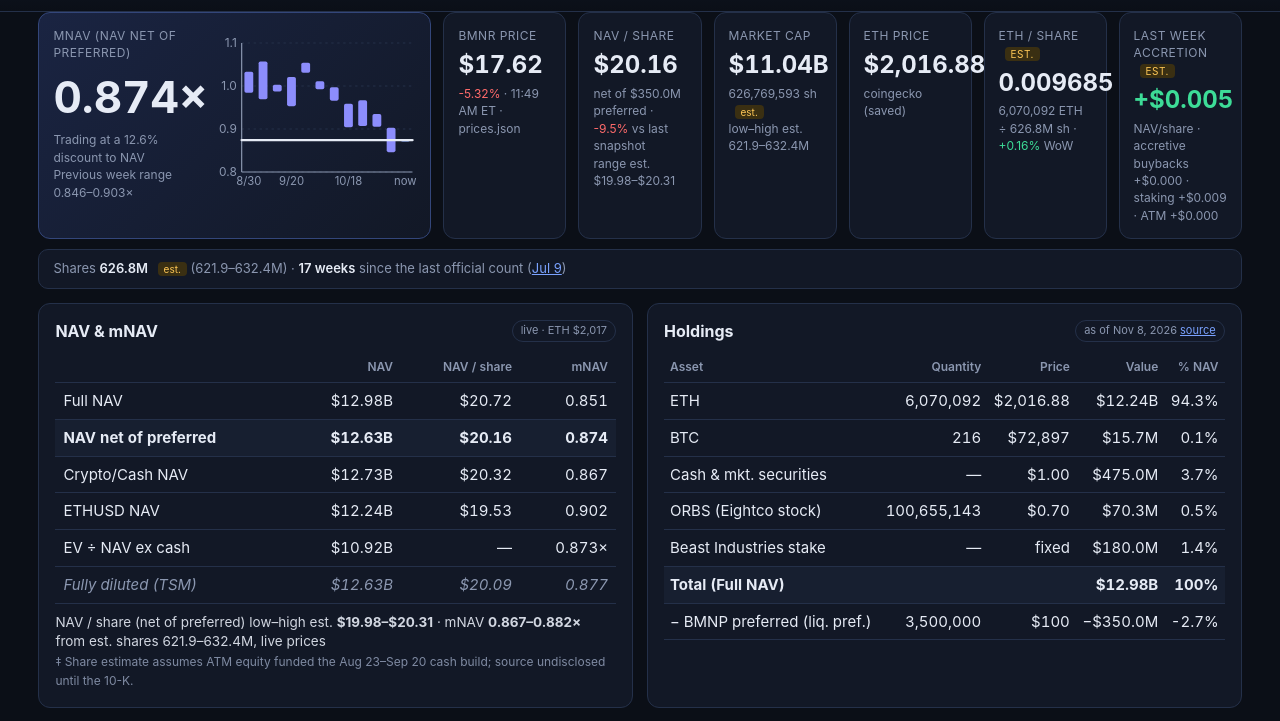
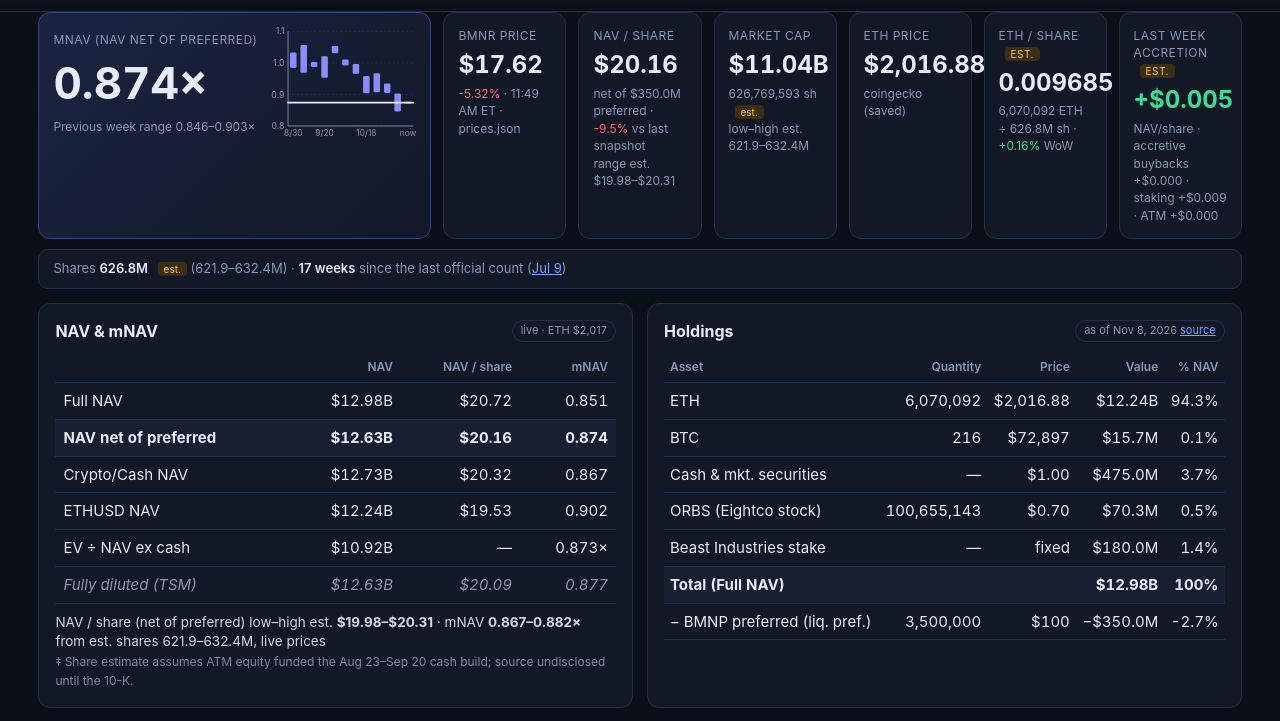
Before and after one commit to CAPEAG/bmnr-nav-tracker, a website: page index.html in a window 1280 px wide. Shown: the part 67-788 px from the top of the page. Drawn offline with nearby package versions, Linux system fonts and the light colour scheme; no server answers.

Commit message:
mNAV card: drop discount line; previous-week range on one line, chart shifted right

```diff
--- a/assets/app.js
+++ b/assets/app.js
@@ -204,7 +204,7 @@ function render() {
   const gauge = mnavChart(full.mnav, S.history.mnav_weekly_ranges, S.currentWeek, S.history.snapshots.at(-1)?.as_of);
   $('hero').innerHTML = `
     <div class="kpi main"><div class="mn-wrap"><div class="mn-txt"><div class="l">mNAV (NAV net of preferred)</div><div class="v">${full.mnav.toFixed(3)}×</div>
-      <div class="s">${full.mnav < 1 ? 'Trading at a ' + ((1 - full.mnav) * 100).toFixed(1) + '% discount to NAV' : 'Trading at a ' + ((full.mnav - 1) * 100).toFixed(1) + '% premium to NAV'}${histM}</div></div>${gauge}</div></div>
+      ${histM ? `<div class="s nw">${histM.replace(/^<br>/, '')}</div>` : ''}</div>${gauge}</div></div>
     <div class="kpi"><div class="l">BMNR price</div><div class="v">${usd(p.BMNR)}</div><div class="s" id="bmnrQuote"><span class="${cls(bmChg)}">${pct(bmChg, 2)}</span> · ${quoteLine(bm)}${bm.session && bm.session !== 'regular' && bm.regular?.price ? `<br>regular close ${usd(bm.regular.price)} · ${etTime(bm.regular.time)}` : ''}</div></div>
     <div class="kpi"><div class="l">NAV / share</div><div class="v">${usd(full.perShare)}</div><div class="s">${prefTxt} · <span class="${cls(navChg)}">${pct(navChg, 1)}</span> vs last snapshot${rngPs}</div></div>
     <div class="kpi"><div class="l">Market cap</div><div class="v">${big(nav.mcap)}</div><div class="s">${n(h.shares_outstanding)} sh <span class="tag a">est.</span>${h.shares_outstanding_range ? `<br>low–high est. ${(h.shares_outstanding_range[0] / 1e6).toFixed(1)}–${(h.shares_outstanding_range[1] / 1e6).toFixed(1)}M` : ''}</div></div>
--- a/assets/style.css
+++ b/assets/style.css
@@ -145,4 +145,4 @@ table.val-t{table-layout:fixed;width:100%}
 .sens-t{max-width:640px}
 .sens-t td,.sens-t th{white-space:normal}
 .nw{white-space:nowrap}
-.mn-wrap{display:flex;align-items:center;gap:10px}.mn-txt{flex:0 1 auto;min-width:0;max-width:62%}@media (min-width:1200px){.mn-txt{max-width:150px}}.mn-chart{display:block;flex:1 1 150px;min-width:130px;max-width:240px;height:auto}
+.mn-wrap{display:flex;align-items:center;gap:10px}.mn-txt{flex:none}.mn-chart{display:block;flex:1 1 140px;min-width:110px;max-width:240px;height:auto;margin-left:auto}
```
